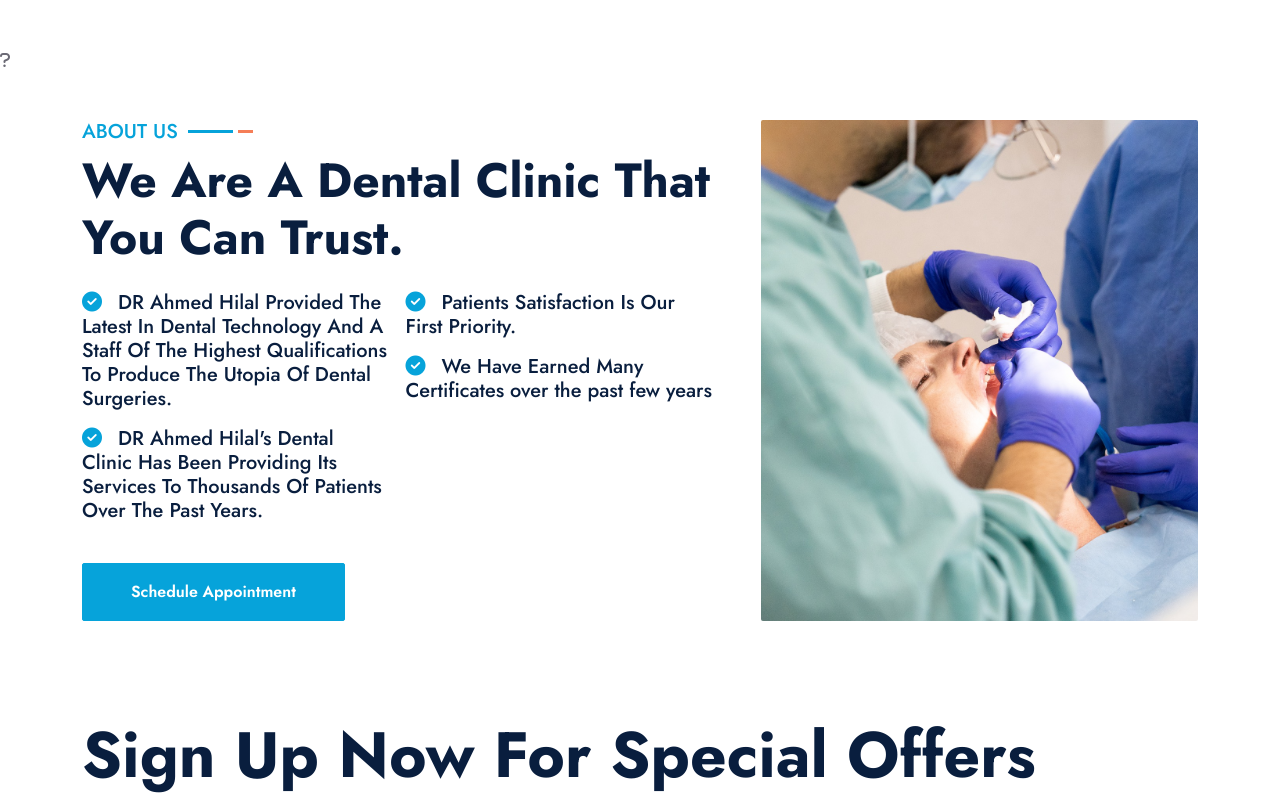
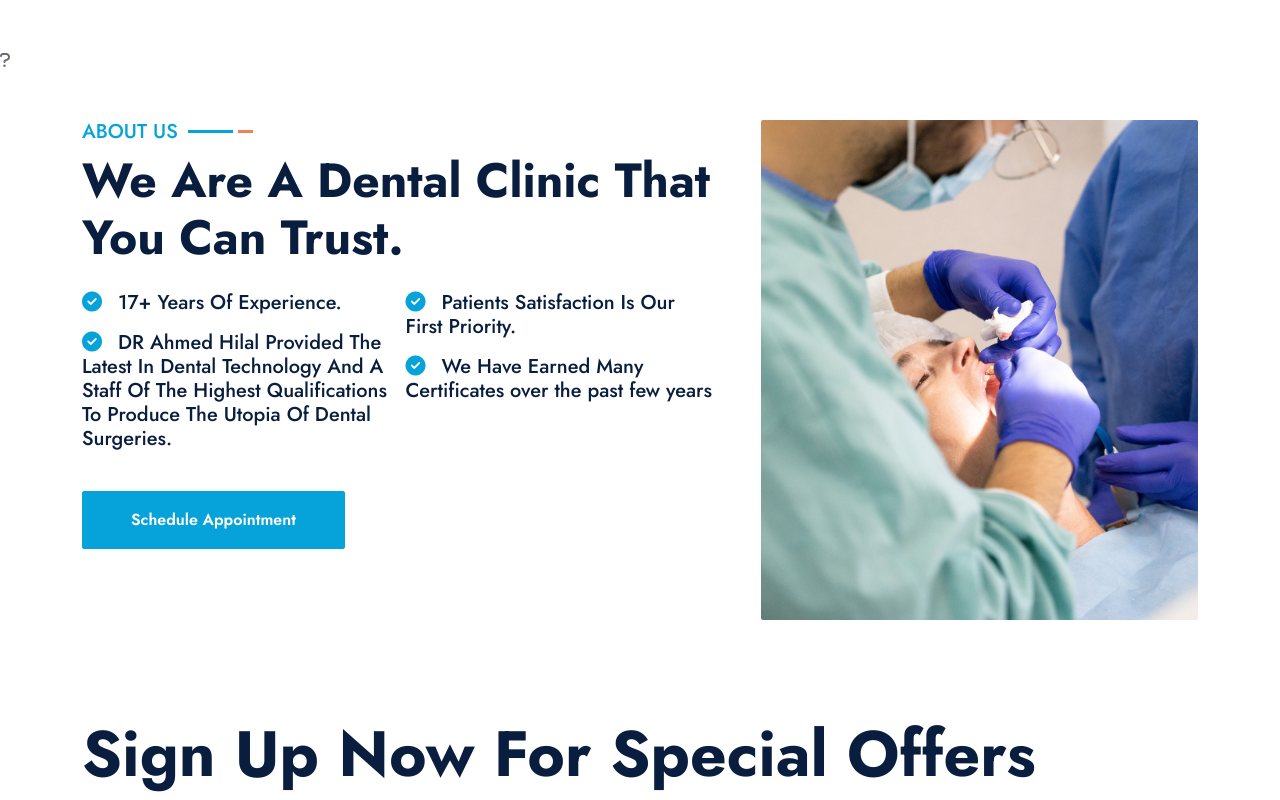
Before and after one commit to walidwalid23/DentalClinic, a PHP site: page /aboutus.php in a window 1280 px wide. Shown: the part 425-1225 px from the top of the page. Run offline with PHP 8.4, Linux system fonts and the light colour scheme; some libraries are stand-ins or nearby versions.

Commit message:
about us updated

```diff
--- a/pages/aboutus.php
+++ b/pages/aboutus.php
@@ -82,9 +82,9 @@
                     </div>
                     <div class="row g-3">
                         <div class="col-sm-6 wow zoomIn" data-wow-delay="0.3s">
+                            <h5 class="mb-3"><i class="fa fa-check-circle text-primary me-3"></i>17+ Years Of Experience.</h5>
                             <h5 class="mb-3"><i class="fa fa-check-circle text-primary me-3"></i>DR Ahmed Hilal Provided The Latest In Dental Technology And A Staff Of
                              The Highest Qualifications To Produce The Utopia Of Dental Surgeries.</h5>
-                            <h5 class="mb-3"><i class="fa fa-check-circle text-primary me-3"></i>DR Ahmed Hilal's Dental Clinic Has Been Providing Its Services To Thousands Of Patients Over The Past Years.</h5>
                         </div>
                         <div class="col-sm-6 wow zoomIn" data-wow-delay="0.6s">
                             <h5 class="mb-3"><i class="fa fa-check-circle text-primary me-3"></i>Patients Satisfaction Is Our First Priority.</h5>
```
